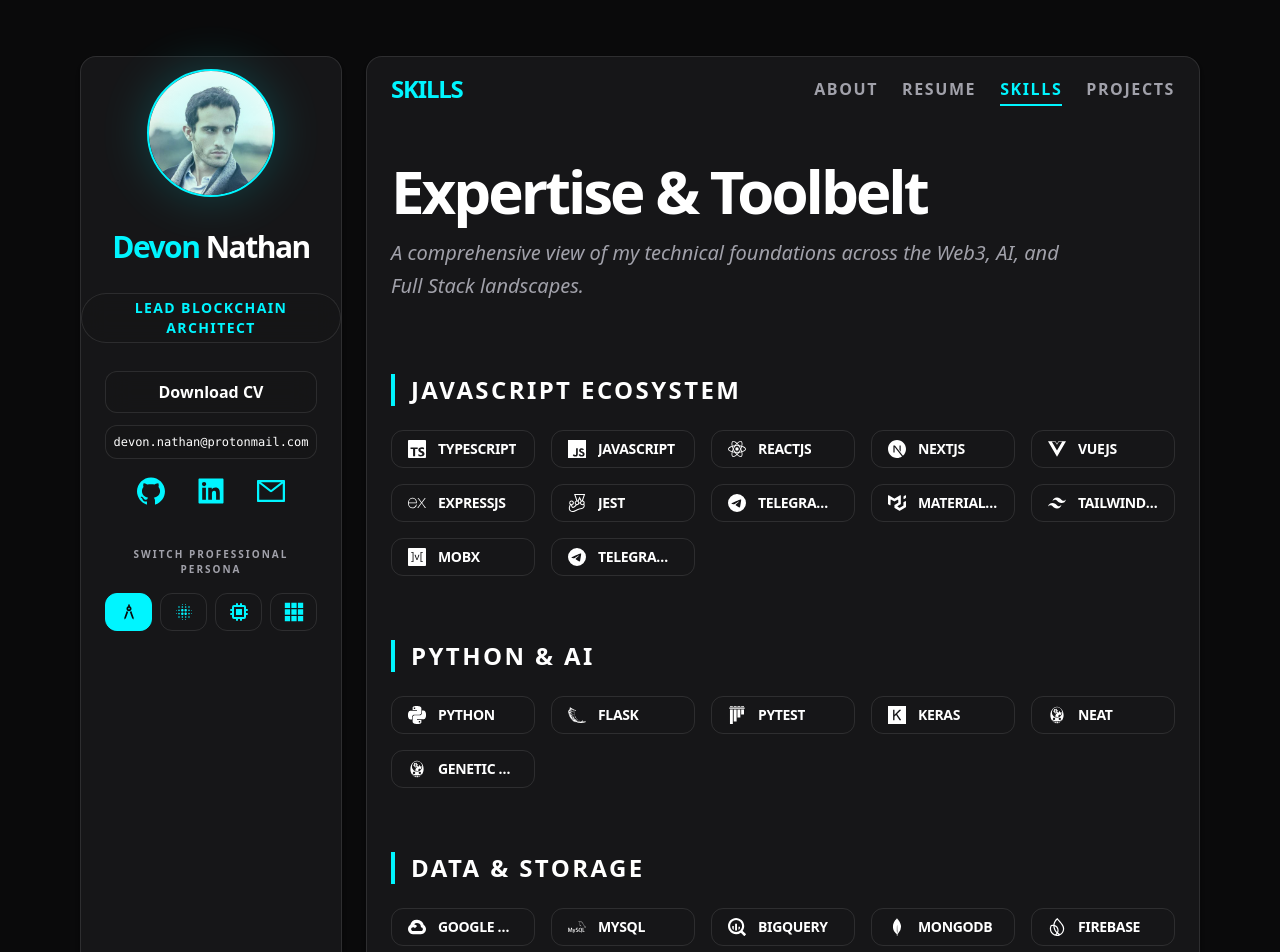
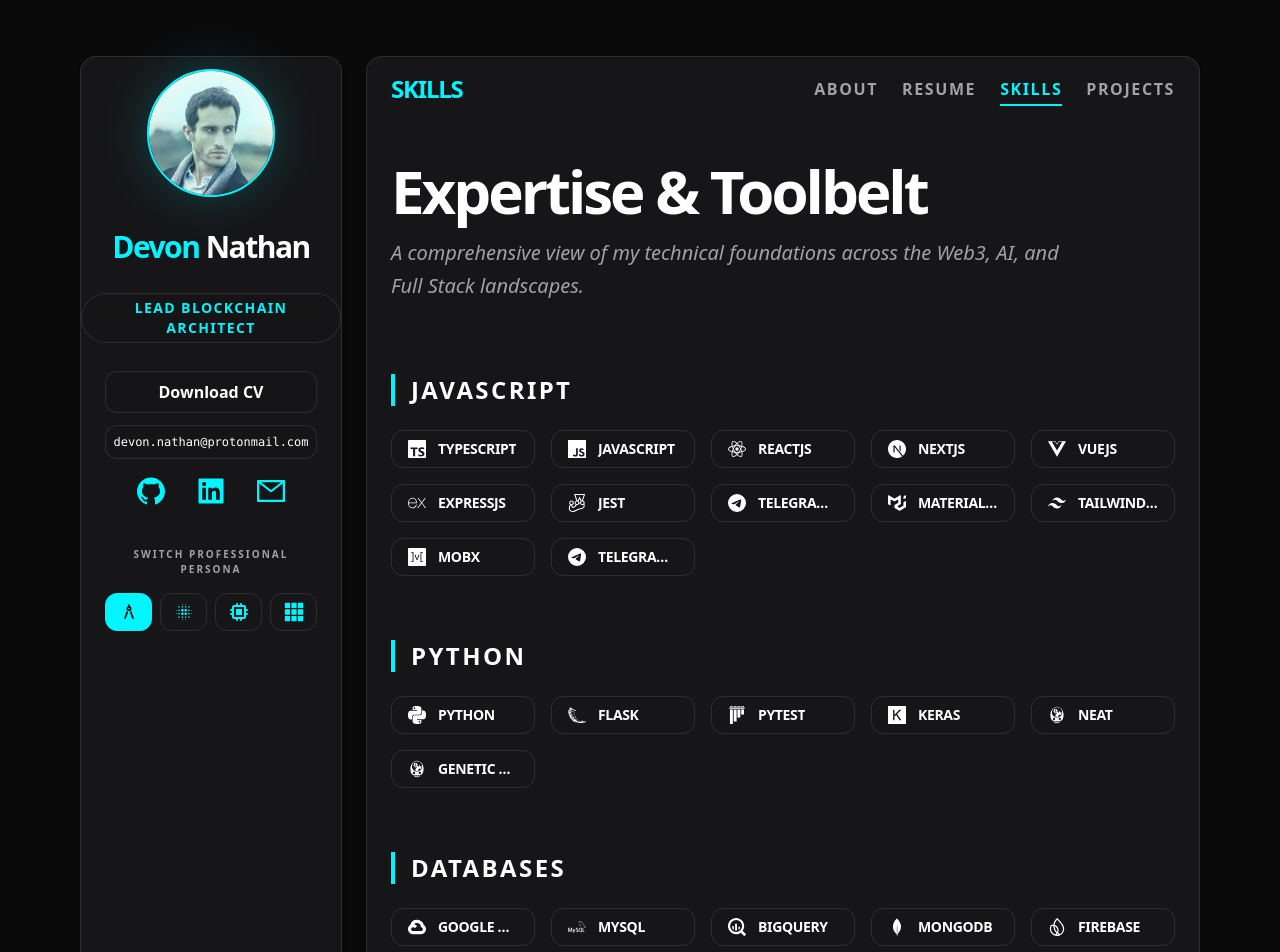
Before and after one commit to devon-n/Portfolio, a Next.js app: page /skills in a window 1280 px wide. Shown: the top 952 px of the page. Built offline with nearby package versions, Linux system fonts and the light colour scheme.

Commit message:
chore: typecast categories

```diff
--- a/components/ProjectNavbar.tsx
+++ b/components/ProjectNavbar.tsx
@@ -1,17 +1,22 @@
 import { FunctionComponent } from "react"
 import { Category } from "../types"
 
-export const NavItem:FunctionComponent<{
-    value:Category | 'all',
-    handlerFilterCategory:Function,
-    active:string}> = ({
+export const NavItem: FunctionComponent<{
+    value: Category | 'all',
+    handlerFilterCategory: Function,
+    active: string
+}> = ({
     value,
     handlerFilterCategory,
     active
 }) => {
 
-    let className = "capitalize cursor-pointer hover:text-primary-light dark:hover:text-primary-dark transition-colors duration-500"
-    if (active === value) className += " text-primary-light dark:text-primary-dark"
+        let className = "px-4 py-1 capitalize cursor-pointer transition-all duration-300 rounded-full font-bold"
+        if (active === value) {
+            className += " bg-primary text-background shadow-lg scale-105"
+        } else {
+            className += " text-text-muted hover:text-primary hover:bg-primary/10"
+        }
 
         return (
             <li
@@ -24,7 +29,8 @@ export const NavItem:FunctionComponent<{
     }
 
 
-const ProjectsNavbar:FunctionComponent<{handlerFilterCategory:Function, active: string}> = (props) => {
+
+const ProjectsNavbar: FunctionComponent<{ handlerFilterCategory: Function, active: string }> = (props) => {
     return (
         <div className="flex px-3 py-2 space-x-3 overflow-x-auto list-none">
             <NavItem value="all" {...props} />
--- a/data/languages.ts
+++ b/data/languages.ts
@@ -18,17 +18,17 @@ export const languages: ISkill[] = [
     {
         name: "TypeScript",
         Icon: SiTypescript,
-        category: "web"
+        category: "javascript"
     },
     {
         name: "JavaScript",
         Icon: SiJavascript,
-        category: "web"
+        category: "javascript"
     },
     {
         name: "Python",
         Icon: SiPython,
-        category: "ai"
+        category: "python"
     },
     {
         name: "Solidity",
@@ -39,42 +39,42 @@ export const languages: ISkill[] = [
     {
         name: "ReactJS",
         Icon: SiReact,
-        category: "web"
+        category: "javascript"
     },
     {
         name: "NextJS",
         Icon: SiNextdotjs,
-        category: "web"
+        category: "javascript"
     },
     {
         name: "VueJS",
         Icon: SiVuedotjs,
-        category: "web"
+        category: "javascript"
     },
     {
         name: "ExpressJS",
         Icon: SiExpress,
-        category: "web"
+        category: "javascript"
     },
     {
         name: "Jest",
         Icon: SiJest,
-        category: "web"
+        category: "javascript"
     },
     {
         name: "Telegram API",
         Icon: SiTelegram,
-        category: "web"
+        category: "javascript"
     },
     // Python
     {
         name: "Flask",
         Icon: SiFlask,
-        category: "ai"
+        category: "python"
     },
     {
         name: "PyTest",
         Icon: SiPytest,
-        category: "ai"
+        category: "python"
     }
 ]
--- a/data/tools.ts
+++ b/data/tools.ts
@@ -53,65 +53,65 @@ export const tools: ISkill[] = [
     {
         name: "Google Cloud Platform",
         Icon: SiGooglecloud,
-        category: "data"
+        category: "databases"
     },
     // Databases
     {
         name: "MySQL",
         Icon: SiMysql,
-        category: "data"
+        category: "databases"
     },
     {
         name: "BigQuery",
         Icon: SiGooglebigquery,
-        category: "data"
+        category: "databases"
     },
     {
         name: "MongoDB",
         Icon: SiMongodb,
-        category: "data"
+        category: "databases"
     },
     {
         name: "Firebase",
         Icon: SiFirebase,
-        category: "data"
+        category: "databases"
     },
     // Frontend
     {
         name: "Material UI",
         Icon: SiMui,
-        category: "web"
+        category: "javascript"
     },
     {
         name: "Tailwind CSS",
         Icon: SiTailwindcss,
-        category: "web"
+        category: "javascript"
     },
     {
         name: "MobX",
         Icon: SiMobx,
-        category: "web"
+        category: "javascript"
     },
     // AI
     {
         name: "Keras",
         Icon: SiKeras,
-        category: "ai"
+        category: "python"
     },
     {
         name: "NEAT",
         // name: "Neuro-evolution of Augmented Topologies",
         Icon: GiArtificialIntelligence,
-        category: "ai"
+        category: "python"
     },
     {
         name: "Genetic Algorithms",
         Icon: GiArtificialIntelligence,
-        category: "ai"
+        category: "python"
     },
     {
         name: "Telegram API",
         Icon: SiTelegram,
-        category: "web"
+        category: "javascript"
     }
 ]
--- a/pages/skills.tsx
+++ b/pages/skills.tsx
@@ -25,39 +25,39 @@ const Skills = () => {
             </div>
 
             <div className="grid gap-10 mt-12 mb-10">
-                {/* JS Ecosystem */}
+                {/* JavaScript */}
                 <motion.div variants={fadeInUp}>
-                    <h5 className="my-6 text-2xl font-bold border-l-4 border-primary pl-4 tracking-widest uppercase">JavaScript Ecosystem</h5>
+                    <h5 className="my-6 text-2xl font-bold border-l-4 border-primary pl-4 tracking-widest uppercase">JavaScript</h5>
                     <div className="grid grid-cols-2 md:grid-cols-4 lg:grid-cols-5 gap-4">
-                        {[...languages, ...tools].filter(s => s.category === "web").map(skill => (
+                        {[...languages, ...tools].filter(s => s.category === "javascript").map(skill => (
                             <Bar key={skill.name} data={skill} />
                         ))}
                     </div>
                 </motion.div>
 
-                {/* Python & AI */}
+                {/* Python */}
                 <motion.div variants={fadeInUp}>
-                    <h5 className="my-6 text-2xl font-bold border-l-4 border-primary pl-4 tracking-widest uppercase">Python & AI</h5>
+                    <h5 className="my-6 text-2xl font-bold border-l-4 border-primary pl-4 tracking-widest uppercase">Python</h5>
                     <div className="grid grid-cols-2 md:grid-cols-4 lg:grid-cols-5 gap-4">
-                        {[...languages, ...tools].filter(s => s.category === "ai").map(skill => (
+                        {[...languages, ...tools].filter(s => s.category === "python").map(skill => (
                             <Bar key={skill.name} data={skill} />
                         ))}
                     </div>
                 </motion.div>
 
-                {/* Data & Cloud */}
+                {/* Databases */}
                 <motion.div variants={fadeInUp}>
-                    <h5 className="my-6 text-2xl font-bold border-l-4 border-primary pl-4 tracking-widest uppercase">Data & Storage</h5>
+                    <h5 className="my-6 text-2xl font-bold border-l-4 border-primary pl-4 tracking-widest uppercase">Databases</h5>
                     <div className="grid grid-cols-2 md:grid-cols-4 lg:grid-cols-5 gap-4">
-                        {[...languages, ...tools].filter(s => s.category === "data").map(skill => (
+                        {[...languages, ...tools].filter(s => s.category === "databases").map(skill => (
                             <Bar key={skill.name} data={skill} />
                         ))}
                     </div>
                 </motion.div>
 
-                {/* Blockchain & Web3 */}
+                {/* Blockchain */}
                 <motion.div variants={fadeInUp}>
-                    <h5 className="my-6 text-2xl font-bold border-l-4 border-primary pl-4 tracking-widest uppercase">Blockchain & Web3</h5>
+                    <h5 className="my-6 text-2xl font-bold border-l-4 border-primary pl-4 tracking-widest uppercase">Blockchain</h5>
                     <div className="grid grid-cols-2 md:grid-cols-4 lg:grid-cols-5 gap-4">
                         {[...languages, ...tools].filter(s => s.category === "blockchain").map(skill => (
                             <Bar key={skill.name} data={skill} />
@@ -65,6 +65,7 @@ const Skills = () => {
                     </div>
                 </motion.div>
             </div>
+
         </motion.div>
     )
 }
--- a/types.ts
+++ b/types.ts
@@ -13,7 +13,7 @@ export interface IService {
   about: string;
 }
 
-export type SkillCategory = "web" | "ai" | "data" | "blockchain";
+export type SkillCategory = "javascript" | "python" | "databases" | "blockchain";
 
 export interface ISkill {
   Icon: IconType;
```
Lines whose indentation alone changed are shown as unchanged.
